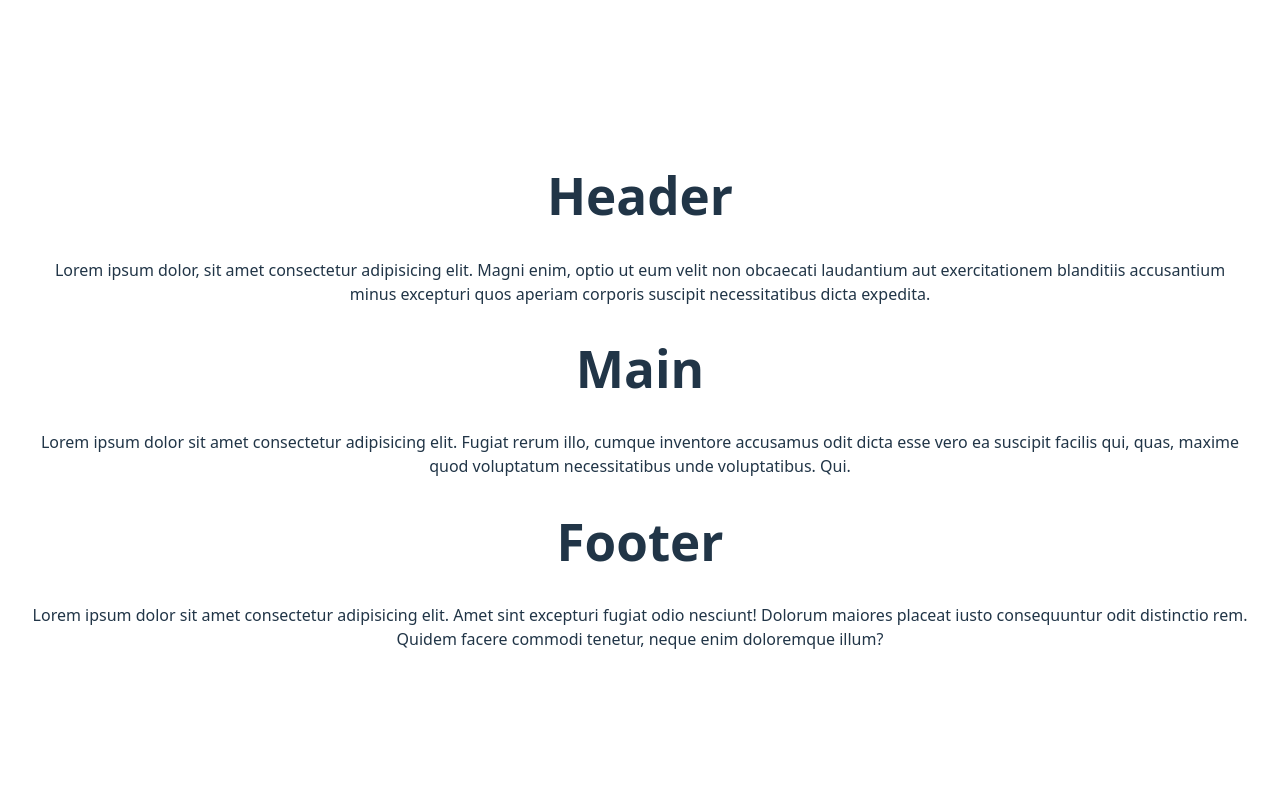
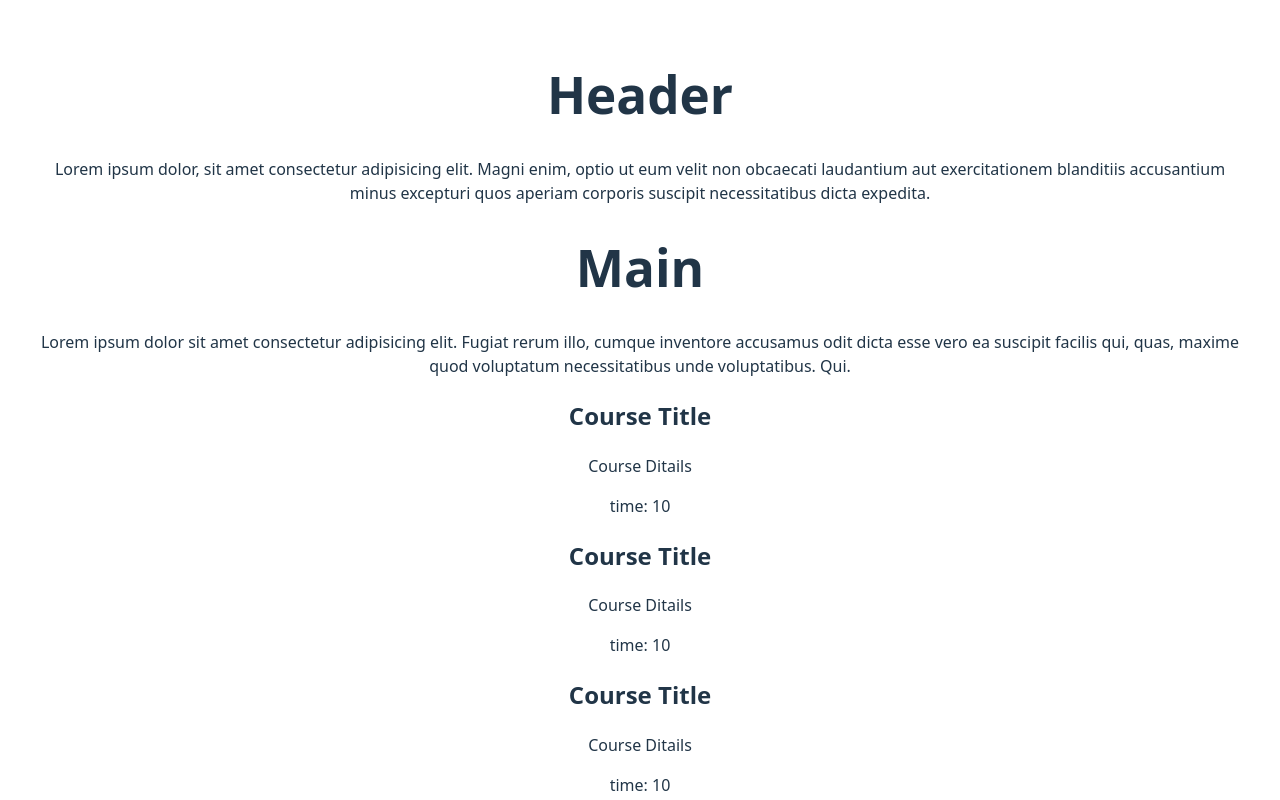
Before and after one commit to Mahdyaralipor/react, a React (Vite) app: page / in a window 1280 px wide. Shown: the top 800 px of the page. Built offline with nearby package versions, Linux system fonts and the light colour scheme.

Commit message:
What Props

```diff
--- /dev/null
+++ b/src/components/home/CourseBox.jsx
@@ -0,0 +1,9 @@
+export function CourseBox() {
+    return(
+        <div>
+            <h2>Course Title</h2>
+            <p>Course Ditails</p>
+            <span>time: 10</span>
+        </div>
+    )
+}
--- a/src/components/home/Main.jsx
+++ b/src/components/home/Main.jsx
@@ -1,8 +1,14 @@
+import { CourseBox } from "./CourseBox"
+
 export function Main () {
     return (
         <>
             <h1>Main</h1>
             <p>Lorem ipsum dolor sit amet consectetur adipisicing elit. Fugiat rerum illo, cumque inventore accusamus odit dicta esse vero ea suscipit facilis qui, quas, maxime quod voluptatum necessitatibus unde voluptatibus. Qui.</p>
+            <CourseBox title="Course One"/>
+            <CourseBox title="Vue Course"/>
+            <CourseBox title="React Course"/>
+
         </>
     )
 }
```
